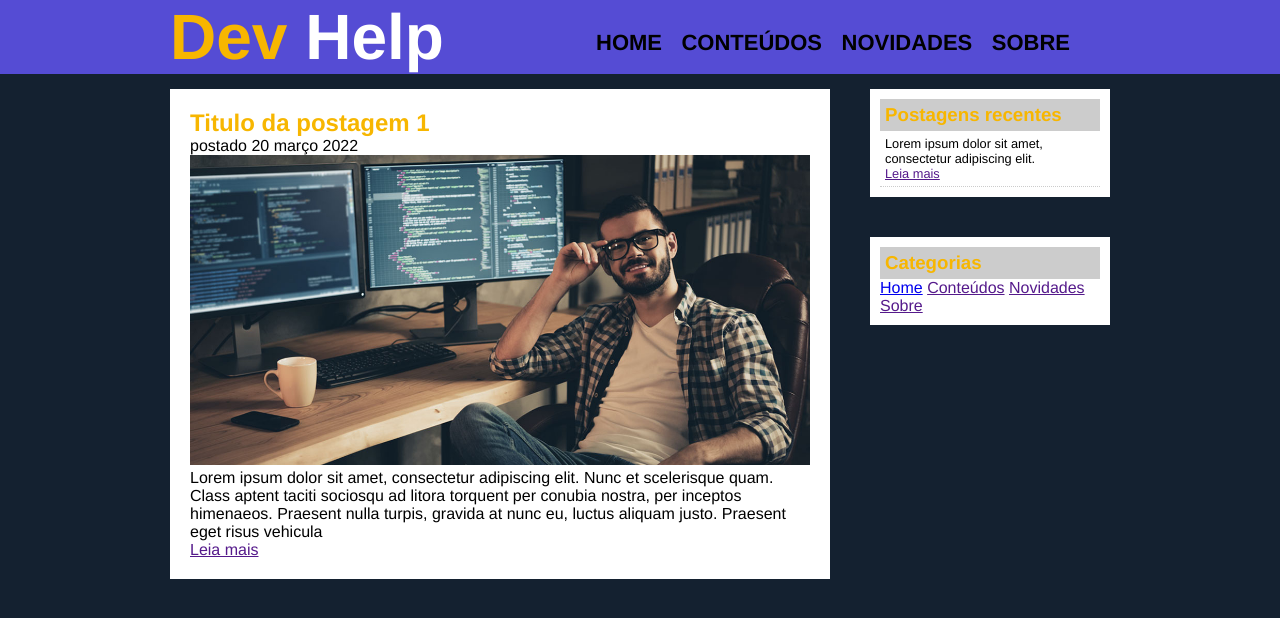
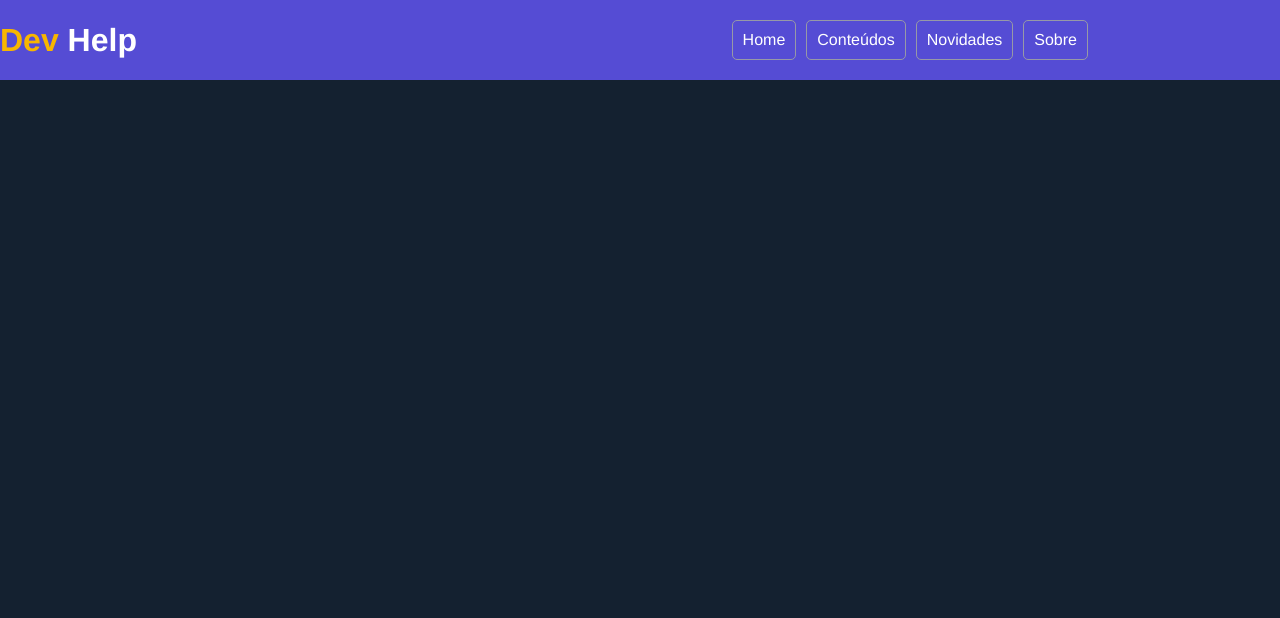
Before and after one commit to alvesskaio/devHelper, a plain HTML site: page index.html in a window 1280 px wide. Drawn offline with Linux system fonts and the light colour scheme.

Commit message:
Arrumando o layout

```diff
--- /dev/null
+++ b/CSS/flexbox.css
@@ -0,0 +1,9 @@
+.cabecalhoPrincipal .container{
+	display: flex;
+    align-items: center;
+    justify-content: space-between;
+}
+
+.cabecalhoPrincipal-nav{
+    display: flex;
+}
--- a/CSS/style.css
+++ b/CSS/style.css
@@ -4,33 +4,77 @@
 }
 
 body{
-    font-size: 1em;
 	font-family: 'Franklin Gothic Medium', 'Arial Narrow', Arial, sans-serif;
     background-color: #142130;
 }
 
 /**** Layout ****/
 
-header{
-    background-color: #554cd4;
-    width: 100%
-}
-
-.area-cabecalho{
-    position: relative;
-	width: 940px;
-    margin: 0px auto;
+.container{
+	width: 94%;
 
 }
 
-.titulo{
+.cabecalhoPrincipal{
+    background-color: #554cd4;
+	padding: 20px 0;
+}
+
+.cabecalhoPrincipal-titulo{
 	color: #f7b600;
-	font-size: 4em;
+	font-weight: bold;
+	font-size: 2em;
 }
+
+.cabecalhoPrincipal-nav-link {
+	padding: 10px;
+	margin-bottom: 10px;
+	color: #ffffff;
+	text-decoration: none;
+	transition: .5s;
+	display: block;
+	border-bottom: 1px solid #9799A6;
+}
+
+@media(min-width: 769px) {
+
+	.container {
+		width: 85%;
+	}
+
+
+	.cabecalhoPrincipal-nav-link {
+		border-radius: 5px;
+		border: 1px solid #9799A6;
+	}
+
+	.cabecalhoPrincipal-nav-link:hover {
+		color: #FFF;
+		background-color: #9799A6;
+	}
+
+	.cabecalhoPrincipal-titulo {
+		margin: 0;
+	}
+
+	.cabecalhoPrincipal-nav {
+		width: auto;
+	}
+
+	.cabecalhoPrincipal-nav-link {
+		width: auto;
+		margin: 0 0 0 10px;
+	}
+
+
+}
+
+
+
 
 /* **** Formatação do menu **** */
 
-nav {
+/* nav {
     position: absolute;
     top: 30px;
     right: 40px;
@@ -53,15 +97,17 @@ nav a {
 
 nav a:hover{
     color: #f7b600;
-}
+} */
+
+
 
 /* Formatação da Main */
 
-main{
+/* main{
 	width: 100%;
 }
 
-#area-principal {
+.cabecalhoPrincipal {
 	width: 940px;
 	height: auto;
 	margin: 0 auto;
@@ -141,7 +187,7 @@ a:hover {
 
 } */
 
-h2 {
+/* h2 {
 	color: #f7b600;
 }
 
@@ -149,4 +195,4 @@ h3 {
 	color: #f7b600;
 	background: #CCC;
 	padding: 5px;
-}
+} */
--- a/index.html
+++ b/index.html
@@ -7,69 +7,30 @@
     <title>Home</title>
 
     <link rel="stylesheet" href="CSS/style.css">
+    <link rel="stylesheet" href="CSS/flexbox.css">
 
 </head>
 
 <body>
 
-    <header>
-        <div class="area-cabecalho">
-            <h1 class="titulo">Dev <span style="color:white">Help</span></h1>
-            <nav>
-                <ul>
-                    <li><a href="index.html">Home</a></li>
-                    <li><a href="">Conteúdos</a></li>
-                    <li><a href="">Novidades</a></li>
-                    <li><a href="">Sobre</a></li>
-                </ul>
-            </nav>
-        </div>
+    <header class="cabecalhoPrincipal">
+
+            <div class="container">
+                <h1 class="cabecalhoPrincipal-titulo">Dev <span style="color:white">Help</span></h1>
+
+                <nav class="cabecalhoPrincipal-nav">
+                    <a class="cabecalhoPrincipal-nav-link" href="index.html">Home</a>
+                    <a class="cabecalhoPrincipal-nav-link" href="">Conteúdos</a>
+                    <a class="cabecalhoPrincipal-nav-link" href="">Novidades</a>
+                    <a class="cabecalhoPrincipal-nav-link" href="">Sobre</a>
+                </nav>
+            </div>
+
     </header>
 
-    <main>
-        <div id="area-principal">
-            <div class="area-postagens">
-                <!-- abertura postagem -->
-                <section class="postagem">
-                    <h2>Titulo da postagem 1</h2>
-                    <span class="data-postagem">postado 20 março 2022</span>
-                    <img width="620px" src="img/img2.jpg">
-                    <p>
-                        Lorem ipsum dolor sit amet, consectetur adipiscing elit. Nunc et scelerisque quam. Class aptent
-                        taciti sociosqu ad litora torquent per conubia nostra, per inceptos himenaeos. Praesent nulla
-                        turpis, gravida at nunc eu, luctus aliquam justo. Praesent eget risus vehicula
-                    </p>
-                    <a href="">Leia mais</a>
-                </section>
-                <!--// fechamento postagem -->
-            </div>
 
-            <div id="area-lateral">
-                <section class="conteudo-lateral">
-                    <h3>Postagens recentes</h3>
-                    <div class="postagem-lateral">
-                        <p>Lorem ipsum dolor sit amet, consectetur adipiscing elit.</p>
-                        <a href="">Leia mais</a>
-                    </div>
-                </section>
 
-                <section class="conteudo-lateral">
-                    <h3>Categorias</h3>
-
-                    <a href="index.html">Home</a>
-                    <a href="">Conteúdos</a>
-                    <a href="">Novidades</a>
-                    <a href="">Sobre</a>
-                </section>
-
-            </div>
-    </main>
-
-    <!-- <footer>
-        <div id="rodape">
-            Todos os direitos reservados
-        </div>
-    </footer> -->
 
 </body>
+
 </html>
```
